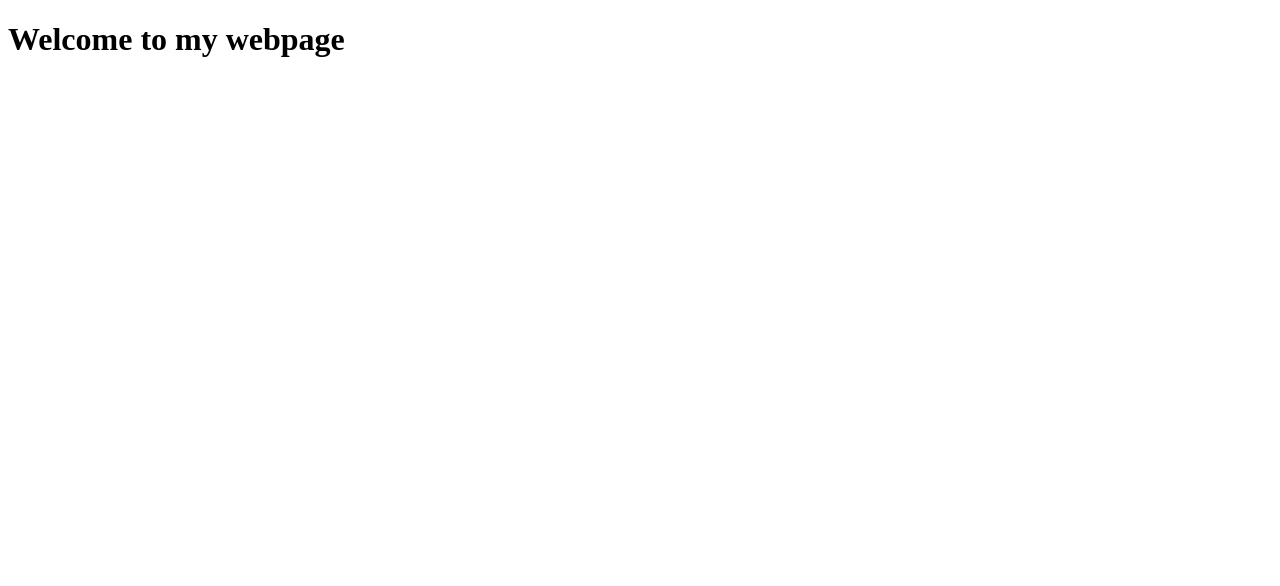
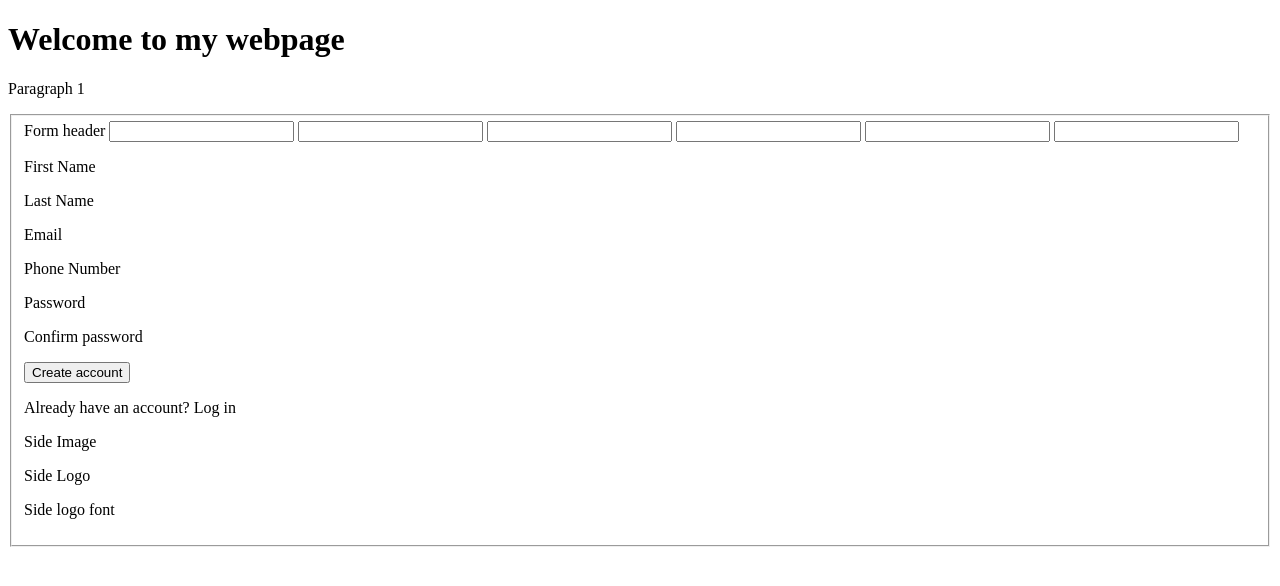
Before and after one commit to Ying-lenny/Odin-Sign-Up, a plain HTML site: page index.html in a window 1280 px wide. Drawn offline with Linux system fonts and the light colour scheme.

Commit message:
Added fields and names for entries

```diff
--- a/index.html
+++ b/index.html
@@ -8,5 +8,45 @@
 </head>
 <body>
     <h1 class="">Welcome to my webpage</h1>
+
+    <p>Paragraph 1</p>
+
+    <fieldset>
+        <label>Form header</label>
+
+        <label for=""></label>
+        <input type>
+
+        <label for=""></label>
+        <input type>
+
+        <label for=""></label>
+        <input type>
+
+        <label for=""></label>
+        <input type>
+
+        <label for=""></label>
+        <input type>
+
+        <label for=""></label>
+        <input type>
+
+
+        <p>First Name</p>
+        <p>Last Name</p>
+        <p>Email</p>
+        <p>Phone Number</p>
+        <p>Password</p>
+        <p>Confirm password</p>
+
+        <button>Create account</button>
+        <p>Already have an account? Log in</p>
+
+        <p>Side Image</p>
+        <p>Side Logo</p>
+        <p>Side logo font</p>
+    </fieldset>
+
 </body>
 </html>
```
